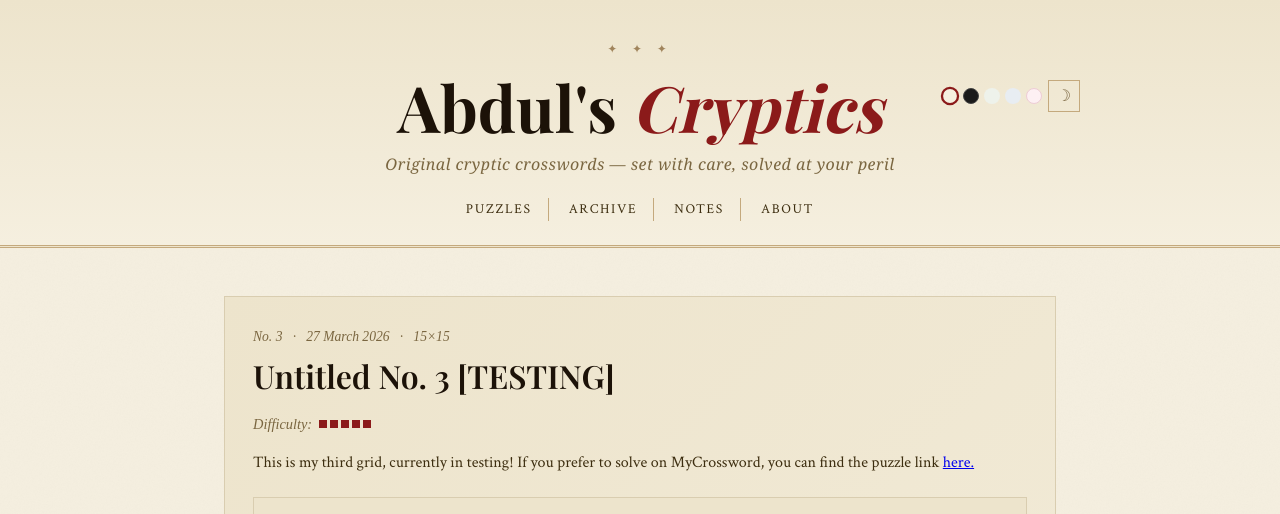
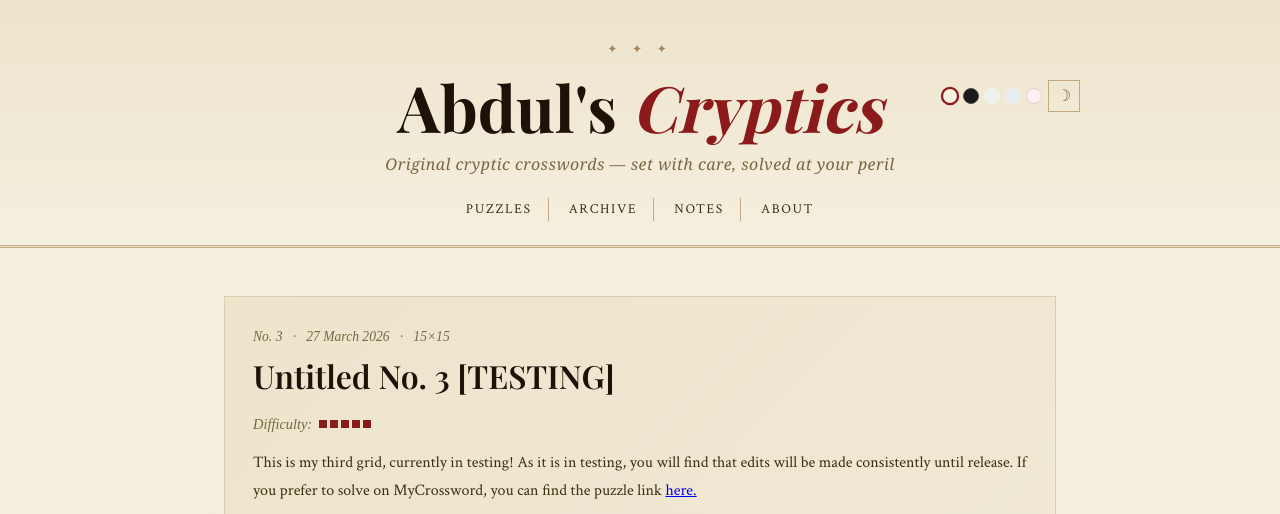
Before and after one commit to abdulkhaleddd/abdulkhaleddd.github.io, a Jekyll site: the page built from _puzzles/puzzle-003.md, in a window 1280 px wide and 900 px high, cut to the strip 0-514 px from the top of the window. Built offline with Jekyll 4.4.1, drawn with Linux system fonts in a browser that asks for light colours; some web fonts are replaced; a script that is not in the unit is left out.

Commit message:
Update puzzle-003.md

```diff
--- a/_puzzles/puzzle-003.md
+++ b/_puzzles/puzzle-003.md
@@ -9,7 +9,7 @@ solution_slug: "solution-003"
 embed: '<iframe height="700px" width="100%" allow="web-share; fullscreen" style="border:none; width: 100% !important; position: static;display: block !important; margin: 0 !important;" src="https://puzzleme.amuselabs.com/pmm/crossword?id=b9ffcd85&set=c894b0730a2cca68d97e1ace51faaefa43e00a77d5602ec4e7ed4f98904af969&embed=1" aria-label="Puzzle Me Game"> </iframe>'
 tags: [Cryptic, 15×15]
 ---
-This is my third grid, currently in testing! If you prefer to solve on MyCrossword, you can find the puzzle link <a href="https://www.mycrossword.co.uk/preview/57298-hpyqa" target="_blank">here.</a>
+This is my third grid, currently in testing! As it is in testing, you will find that edits will be made consistently until release. If you prefer to solve on MyCrossword, you can find the puzzle link <a href="https://www.mycrossword.co.uk/preview/57298-hpyqa" target="_blank">here.</a>
 
 <!--notes-->
 I think some will find this the hardest of my puzzles — there is more usage of multiple letterplay/wordplay mechanisms in single clues, and some substitutions are tough. I hope you enjoyed it nonetheless! Let me know your favourites through my <a href="https://bsky.app/profile/abdvl.bsky.social" target="_blank">Bluesky.</a>
```
